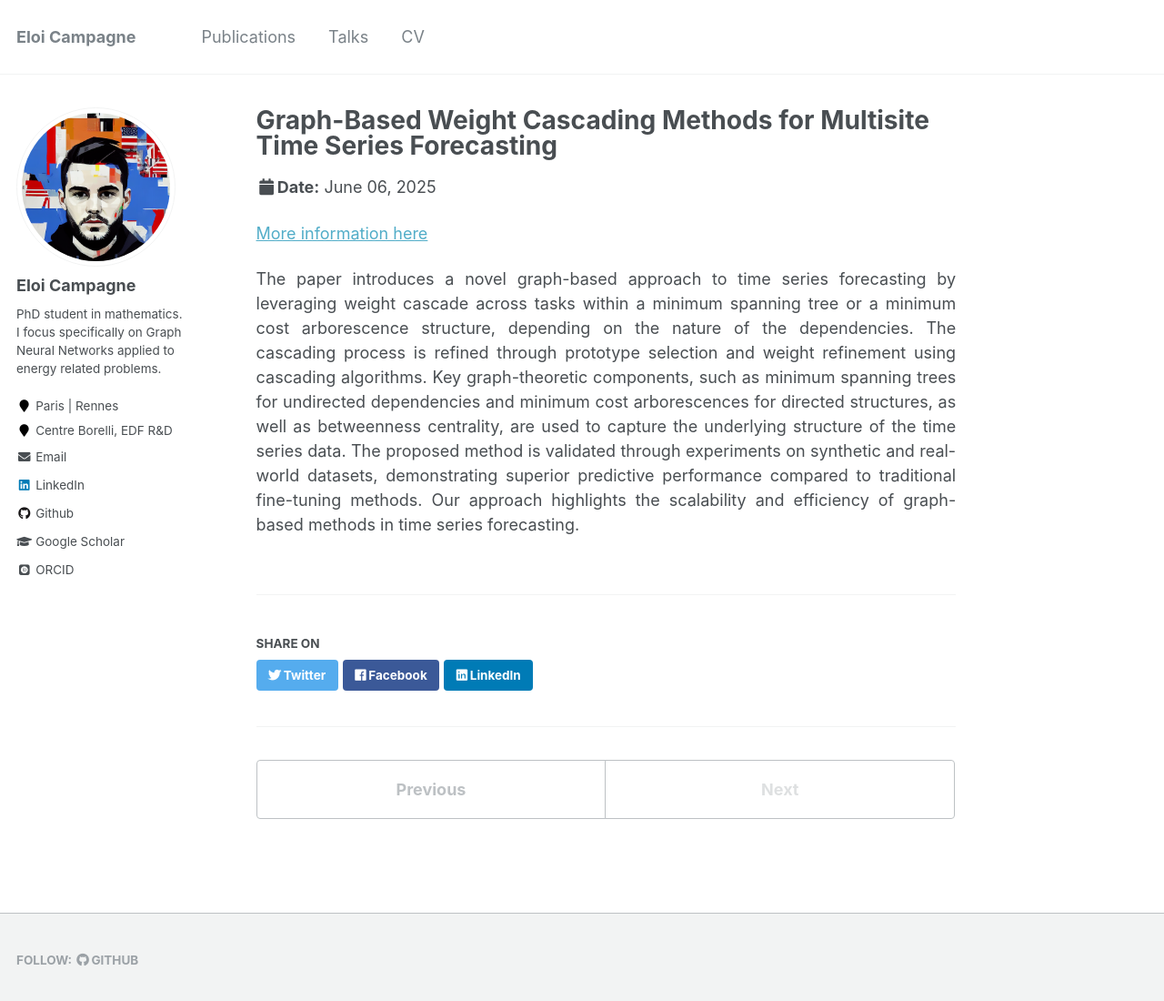
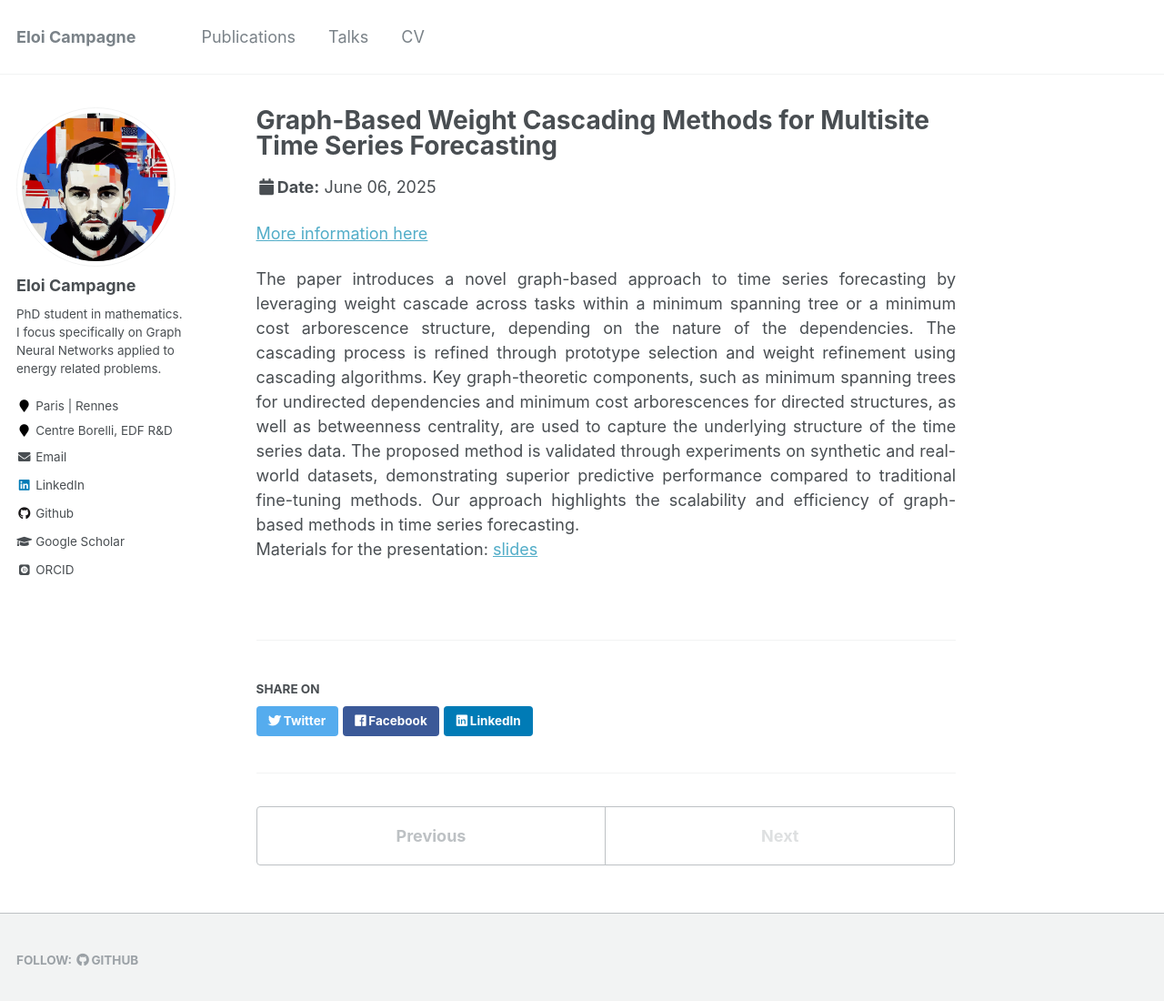
Before and after one commit to eloicampagne/eloicampagne.github.io, a Jekyll site: the page built from _talks/2025-06-06-conference-3.md, in a window 1280 px wide and 1113 px high. Shown: the top 1100 px of the window at 91% size. Built offline with Jekyll 4.4.1, drawn with Linux system fonts in a browser that asks for light colours; some web fonts are replaced.

Commit message:
Update 2025-06-06-conference-3.md

```diff
--- a/_talks/2025-06-06-conference-3.md
+++ b/_talks/2025-06-06-conference-3.md
@@ -14,3 +14,5 @@ location: "Marseille, France"
 The paper introduces a novel graph-based approach to time series forecasting by leveraging weight cascade across tasks within a minimum spanning tree or a minimum cost arborescence structure, depending on the nature of the dependencies.
 The cascading process is refined through prototype selection and weight refinement using cascading algorithms. Key graph-theoretic components, such as minimum spanning trees for undirected dependencies and minimum cost arborescences for directed structures, as well as betweenness centrality, are used to capture the underlying structure of the time series data. The proposed method is validated through experiments on synthetic and real-world datasets, demonstrating superior predictive performance compared to traditional fine-tuning methods. Our approach highlights the scalability and efficiency of graph-based methods in time series forecasting.
 </div>
+
+Materials for the presentation: [slides]()
```
